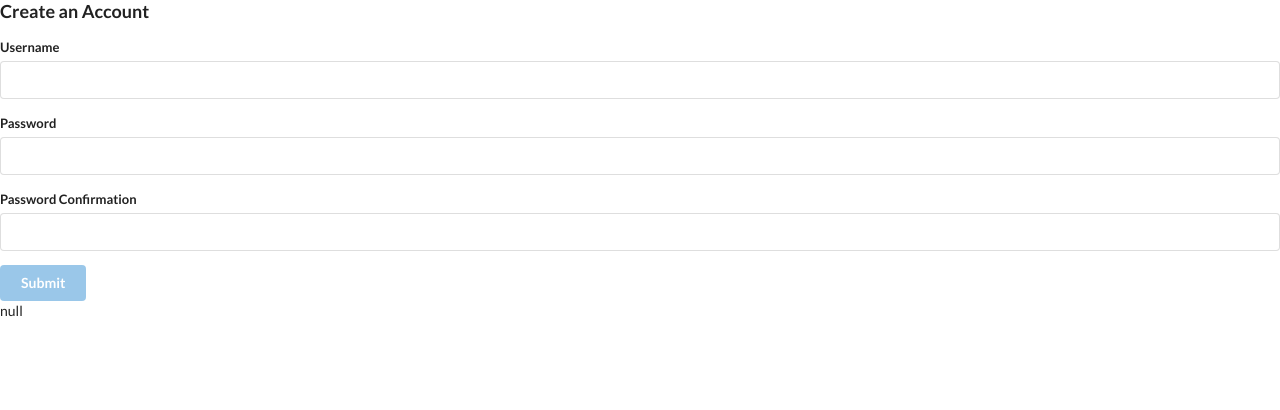
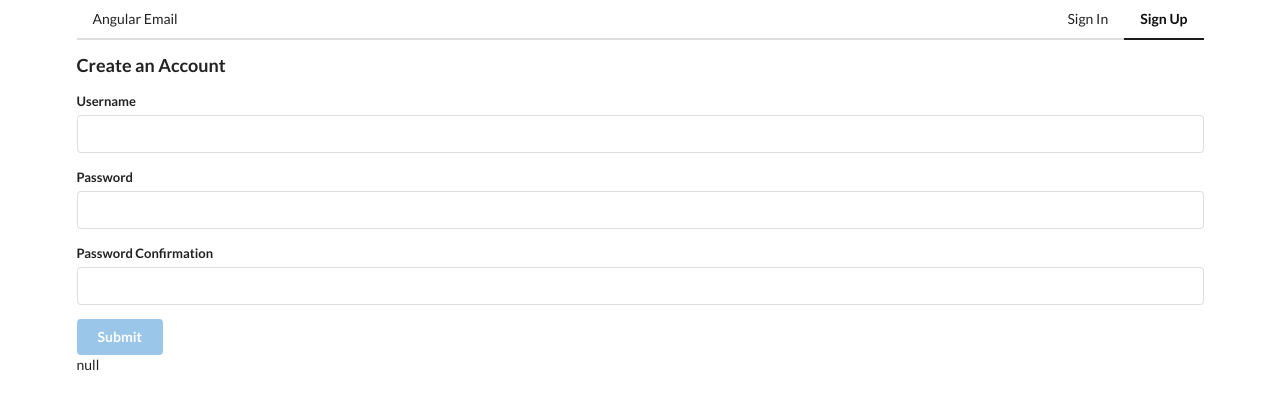
Before and after one commit to engyne/Email-Client, an Angular app: page /signup in a window 1280 px wide. Shown: the top 410 px of the page. Built offline with nearby package versions, Linux system fonts and the light colour scheme; no server answers.

Commit message:
app configuration added

```diff
--- a/src/app/app.component.html
+++ b/src/app/app.component.html
@@ -1 +1,18 @@
-<router-outlet></router-outlet>
+<div class="ui container">
+    <div class="ui secondary pointing menu">
+        <a routerLink="/" class="item">Angular Email</a>
+
+        <div class="right menu">
+            <ng-container *ngIf="isSignedIn | async">
+                <a routerLink="/inbox" routerLinkActive="active" class="ui item">Inbox</a>
+                <a routerLink="/signout" routerLinkActive="active" class="ui item">Sign Out</a>
+            </ng-container>
+            <ng-container *ngIf="!(isSignedIn | async)">
+                <a routerLink="/signin" routerLinkActive="active" class="ui item">Sign In</a>
+                <a routerLink="/signup" routerLinkActive="active" class="ui item">Sign Up</a>
+            </ng-container>
+        </div>
+    </div>
+
+    <router-outlet></router-outlet>
+</div>
--- a/src/app/app.component.ts
+++ b/src/app/app.component.ts
@@ -1,4 +1,6 @@
 import { Component } from '@angular/core';
+import { BehaviorSubject } from 'rxjs';
+import { AuthService } from './auth/auth.service';
 
 @Component({
   selector: 'app-root',
@@ -6,6 +8,13 @@ import { Component } from '@angular/core';
   styleUrls: ['./app.component.scss']
 })
 export class AppComponent {
+  isSignedIn: BehaviorSubject<boolean>;
 
+  constructor(private authService: AuthService) {}
+
+  ngOnInit() {
+    this.isSignedIn = this.authService.signedIn;
+    this.authService.checkAuth().subscribe();
+  }
 
 }
--- a/src/app/app.module.ts
+++ b/src/app/app.module.ts
@@ -4,6 +4,8 @@ import { NgModule } from '@angular/core';
 import { AppRoutingModule } from './app-routing.module';
 import { AppComponent } from './app.component';
 import { AuthModule } from './auth/auth.module';
+import { HttpClientModule, HTTP_INTERCEPTORS } from '@angular/common/http';
+import { AuthHttpInterceptor } from './auth/auth-http-interceptor';
 
 @NgModule({
   declarations: [
@@ -13,8 +15,11 @@ import { AuthModule } from './auth/auth.module';
     BrowserModule,
     AppRoutingModule,
     AuthModule,
+    HttpClientModule
   ],
-  providers: [],
+  providers: [
+    { provide: HTTP_INTERCEPTORS, useClass: AuthHttpInterceptor, multi: true }
+  ],
   bootstrap: [AppComponent]
 })
 export class AppModule { }
--- a/src/app/auth/auth-routing.module.ts
+++ b/src/app/auth/auth-routing.module.ts
@@ -1,10 +1,13 @@
 import { NgModule } from '@angular/core';
 import { Routes, RouterModule } from '@angular/router';
 import { SigninComponent } from './signin/signin.component';
+import { SignoutComponent } from './signout/signout.component';
 import { SignupComponent } from './signup/signup.component';
 
 const routes: Routes = [
   { path: 'signup', component: SignupComponent },
+  { path: 'signin', component: SigninComponent },
+  { path: 'signout', component: SignoutComponent },
   { path: '', component: SigninComponent }
 ];
 
--- a/src/app/auth/auth.module.ts
+++ b/src/app/auth/auth.module.ts
@@ -6,17 +6,16 @@ import { SigninComponent } from './signin/signin.component';
 import { SignupComponent } from './signup/signup.component';
 import { SharedModule } from '../shared/shared.module';
 import { ReactiveFormsModule } from '@angular/forms';
-import { HttpClientModule } from '@angular/common/http';
+import { SignoutComponent } from './signout/signout.component';
 
 
 @NgModule({
-  declarations: [SigninComponent, SignupComponent],
+  declarations: [SigninComponent, SignupComponent, SignoutComponent],
   imports: [
     CommonModule,
     AuthRoutingModule,
     SharedModule,
     ReactiveFormsModule,
-    HttpClientModule
   ]
 })
 export class AuthModule { }
```
